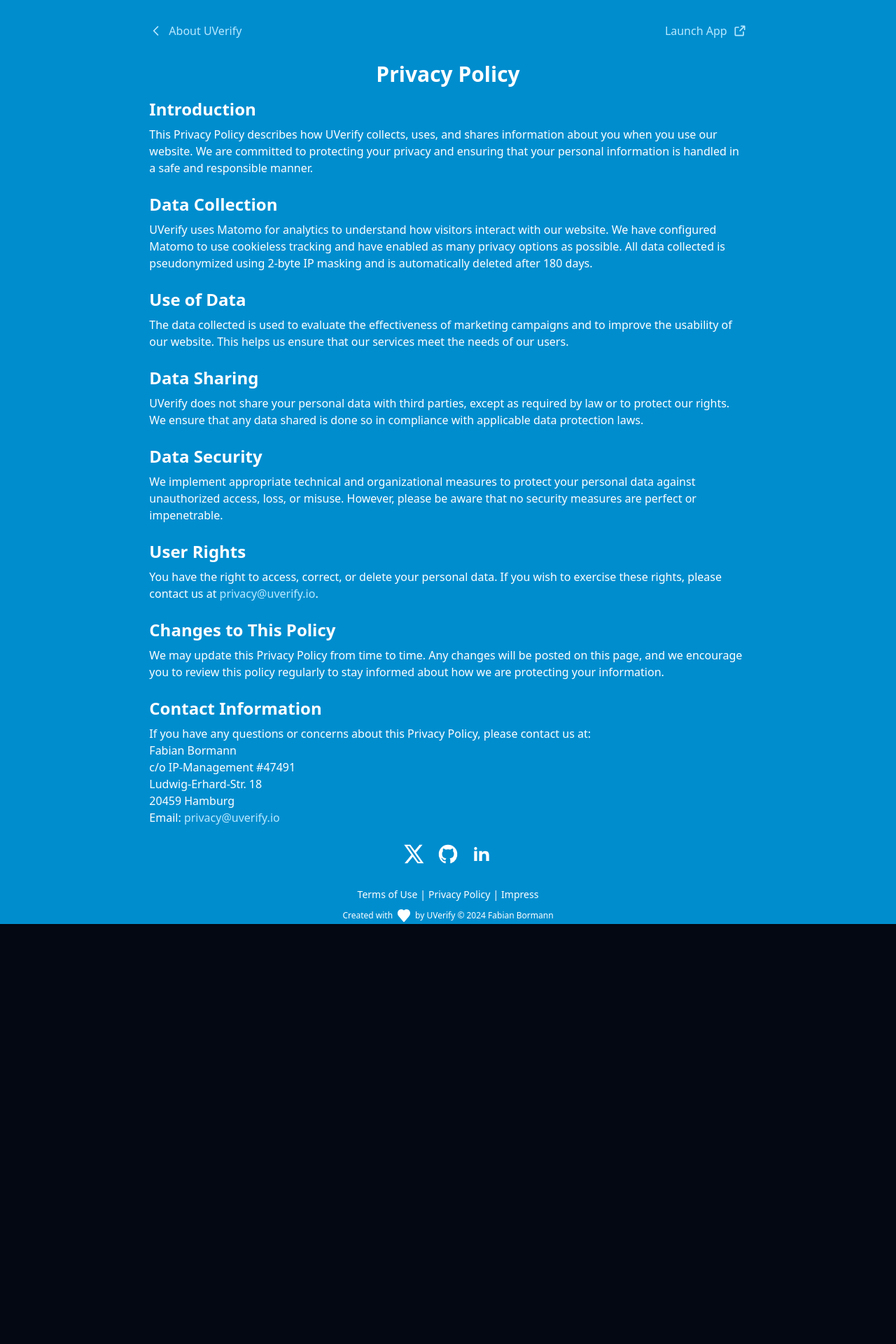
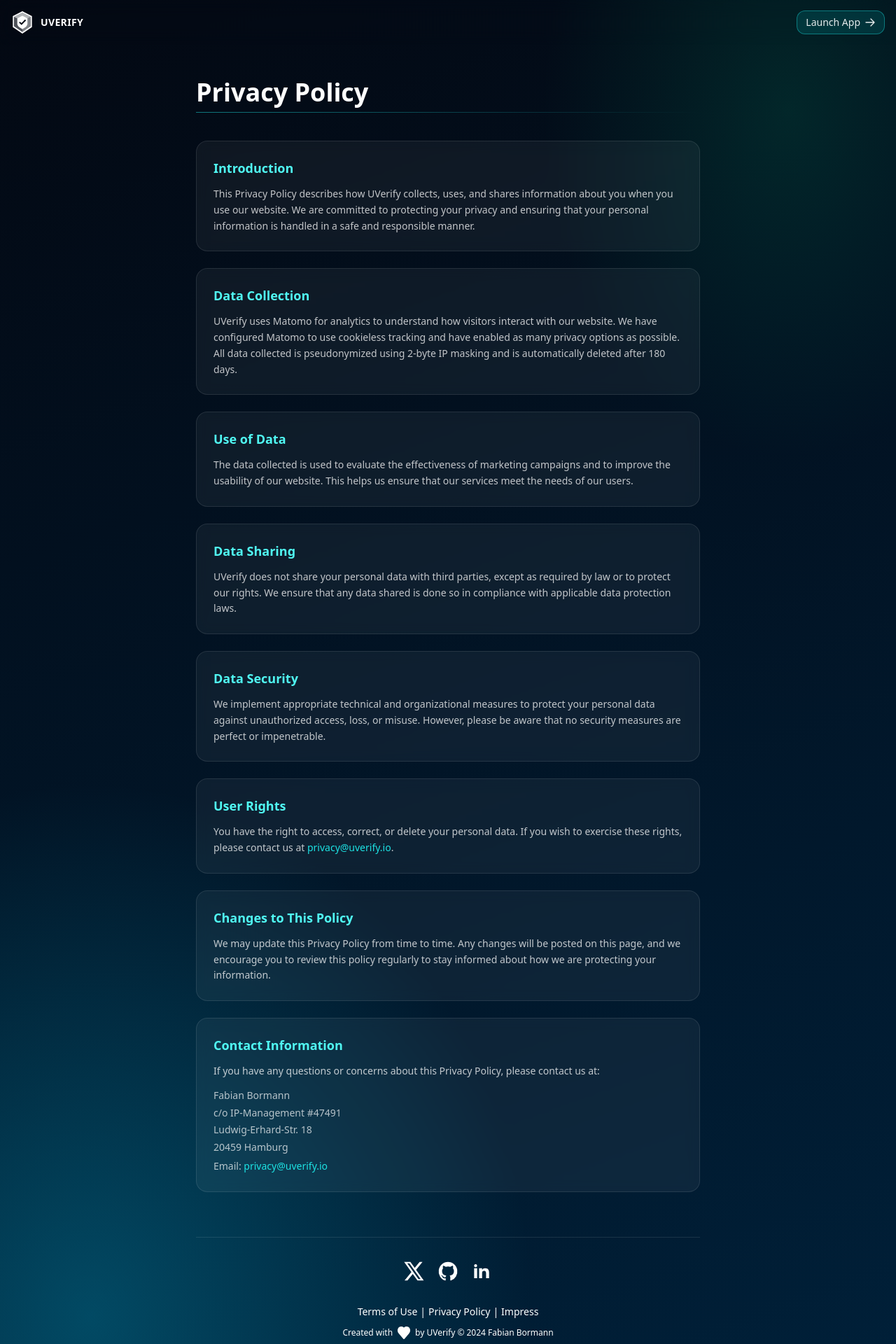
Before and after one commit to UVerify-io/uverify-discovery, a React (Vite) app: page /privacy-policy in a window 1280 px wide. Shown: the top 1920 px of the page at 70% size. Before the commit the page ends 1320 px from the top, so only its background shows below. Built offline with nearby package versions, Linux system fonts and the light colour scheme.

Commit message:
fix: privacy policy link was broken

```diff
--- a/src/pages/PrivacyPolicy.tsx
+++ b/src/pages/PrivacyPolicy.tsx
@@ -1,6 +1,7 @@
 import { Link, useLocation } from 'react-router-dom';
 import Footer from '../components/Footer';
 import { useLayoutEffect } from 'react';
+import Logo from '../assets/uverify.svg';
 
 export default function PrivacyPolicy() {
   const location = useLocation();
@@ -9,155 +10,112 @@
   }, [location.pathname]);
 
   return (
-    <div className="flex flex-col items-center justify-center bg-blue-600 text-white">
-      <div id="privacy-policy" className="w-10/12 mt-8 sm:w-2/3">
-        <div className="mb-8 flex justify-between items-center">
-          <Link
-            to="/"
-            className="flex items-center text-blue-200 hover:underline"
-          >
-            <svg
-              className="w-5 h-5 mr-2"
-              aria-hidden="true"
-              xmlns="http://www.w3.org/2000/svg"
-              width="24"
-              height="24"
-              fill="none"
-              viewBox="0 0 24 24"
-            >
-              <path
-                stroke="currentColor"
-                strokeLinecap="round"
-                strokeLinejoin="round"
-                strokeWidth="2"
-                d="m15 19-7-7 7-7"
-              />
-            </svg>
-            About UVerify
+    <div className="min-h-screen bg-main-gradient text-white">
+      {/* Top bar */}
+      <div className="fixed top-0 left-0 right-0 z-30 flex items-center justify-between px-4 h-16 backdrop-blur-md">
+        <Link to="/" className="flex items-center gap-2.5 group">
+          <img src={Logo} alt="UVerify Logo" className="w-8 h-8 transition-[filter] duration-300 group-hover:animate-logo-glow" />
+          <p className="font-bold text-sm text-white uppercase tracking-wide group-hover:drop-shadow-[0_0_8px_rgba(34,211,238,0.7)] transition-[filter] duration-300">
+            UVerify
+          </p>
         </Link>
         <a
-            className="flex items-center text-blue-200 hover:underline"
           href="https://app.uverify.io"
+          className="flex items-center gap-1.5 border border-cyan-400/40 rounded-xl bg-cyan-500/15 hover:bg-cyan-500/30 px-3 py-1.5 text-sm font-medium text-white/90 transition-all duration-200"
         >
           Launch App
-            <svg
-              className="w-5 h-5 ml-2"
-              xmlns="http://www.w3.org/2000/svg"
-              width="24"
-              height="24"
-              fill="none"
-              viewBox="0 0 24 24"
-            >
-              <path
-                stroke="currentColor"
-                strokeLinecap="round"
-                strokeLinejoin="round"
-                strokeWidth="2"
-                d="M18 14v4.833A1.166 1.166 0 0 1 16.833 20H5.167A1.167 1.167 0 0 1 4 18.833V7.167A1.166 1.166 0 0 1 5.167 6h4.618m4.447-2H20v5.768m-7.889 2.121 7.778-7.778"
-              />
+          <svg className="w-4 h-4" xmlns="http://www.w3.org/2000/svg" fill="none" viewBox="0 0 24 24" strokeWidth={2} stroke="currentColor">
+            <path strokeLinecap="round" strokeLinejoin="round" d="M13.5 4.5L21 12m0 0l-7.5 7.5M21 12H3" />
           </svg>
         </a>
       </div>
 
-        <h1 className="text-3xl font-bold mb-4 text-center">Privacy Policy</h1>
+      <div className="max-w-3xl mx-auto px-6 pt-28 pb-16">
+        <h1 className="text-4xl font-bold mb-2 text-white">Privacy Policy</h1>
+        <div className="h-px bg-gradient-to-r from-cyan-400/50 to-transparent mb-10" />
 
-        <section className="mb-6">
-          <h2 className="text-2xl font-semibold mb-2">Introduction</h2>
-          <p>
+        <div className="space-y-6">
+          <Section title="Introduction">
             This Privacy Policy describes how UVerify collects, uses, and shares
             information about you when you use our website. We are committed to
             protecting your privacy and ensuring that your personal information
             is handled in a safe and responsible manner.
-          </p>
-        </section>
+          </Section>
 
-        <section className="mb-6">
-          <h2 className="text-2xl font-semibold mb-2">Data Collection</h2>
-          <p>
+          <Section title="Data Collection">
             UVerify uses Matomo for analytics to understand how visitors
             interact with our website. We have configured Matomo to use
             cookieless tracking and have enabled as many privacy options as
             possible. All data collected is pseudonymized using 2-byte IP
             masking and is automatically deleted after 180 days.
-          </p>
-        </section>
+          </Section>
 
-        <section className="mb-6">
-          <h2 className="text-2xl font-semibold mb-2">Use of Data</h2>
-          <p>
+          <Section title="Use of Data">
             The data collected is used to evaluate the effectiveness of
             marketing campaigns and to improve the usability of our website.
             This helps us ensure that our services meet the needs of our users.
-          </p>
-        </section>
+          </Section>
 
-        <section className="mb-6">
-          <h2 className="text-2xl font-semibold mb-2">Data Sharing</h2>
-          <p>
+          <Section title="Data Sharing">
             UVerify does not share your personal data with third parties, except
             as required by law or to protect our rights. We ensure that any data
-            shared is done so in compliance with applicable data protection
-            laws.
-          </p>
-        </section>
+            shared is done so in compliance with applicable data protection laws.
+          </Section>
 
-        <section className="mb-6">
-          <h2 className="text-2xl font-semibold mb-2">Data Security</h2>
-          <p>
+          <Section title="Data Security">
             We implement appropriate technical and organizational measures to
             protect your personal data against unauthorized access, loss, or
             misuse. However, please be aware that no security measures are
             perfect or impenetrable.
-          </p>
-        </section>
+          </Section>
 
-        <section className="mb-6">
-          <h2 className="text-2xl font-semibold mb-2">User Rights</h2>
+          <Section title="User Rights">
             <p>
               You have the right to access, correct, or delete your personal data.
               If you wish to exercise these rights, please contact us at{' '}
-            <a href="mailto:privacy@uverify.io" className="text-blue-200">
+              <a href="mailto:privacy@uverify.io" className="text-cyan-400 hover:text-cyan-300 transition-colors">
                 privacy@uverify.io
-            </a>
-            .
+              </a>.
             </p>
-        </section>
+          </Section>
 
-        <section className="mb-6">
-          <h2 className="text-2xl font-semibold mb-2">
-            Changes to This Policy
-          </h2>
-          <p>
+          <Section title="Changes to This Policy">
             We may update this Privacy Policy from time to time. Any changes
             will be posted on this page, and we encourage you to review this
             policy regularly to stay informed about how we are protecting your
             information.
-          </p>
-        </section>
+          </Section>
 
-        <section className="mb-6">
-          <h2 className="text-2xl font-semibold mb-2">Contact Information</h2>
-          <p>
-            If you have any questions or concerns about this Privacy Policy,
-            please contact us at:
-          </p>
-          <address className="not-italic">
-            Fabian Bormann
-            <br />
-            c/o IP-Management #47491
-            <br />
-            Ludwig-Erhard-Str. 18
-            <br />
-            20459 Hamburg
-            <br />
+          <Section title="Contact Information">
+            <p className="mb-3">If you have any questions or concerns about this Privacy Policy, please contact us at:</p>
+            <address className="not-italic text-white/70 space-y-0.5">
+              <div>Fabian Bormann</div>
+              <div>c/o IP-Management #47491</div>
+              <div>Ludwig-Erhard-Str. 18</div>
+              <div>20459 Hamburg</div>
+              <div className="mt-1">
                 Email:{' '}
-            <a href="mailto:privacy@uverify.io" className="text-blue-200">
+                <a href="mailto:privacy@uverify.io" className="text-cyan-400 hover:text-cyan-300 transition-colors">
                   privacy@uverify.io
                 </a>
+              </div>
             </address>
-        </section>
+          </Section>
+        </div>
+
+        <div className="mt-16 pt-8 border-t border-white/10">
           <Footer />
+        </div>
       </div>
     </div>
   );
 }
+
+function Section({ title, children }: { title: string; children: React.ReactNode }) {
+  return (
+    <div className="rounded-2xl border border-white/10 bg-white/5 backdrop-blur-sm p-6">
+      <h2 className="text-lg font-semibold text-cyan-300 mb-3">{title}</h2>
+      <div className="text-white/75 leading-relaxed text-sm">{children}</div>
+    </div>
+  );
+}
--- a/src/pages/TermsOfUse.tsx
+++ b/src/pages/TermsOfUse.tsx
@@ -1,6 +1,7 @@
 import { Link, useLocation } from 'react-router-dom';
 import Footer from '../components/Footer';
 import { useLayoutEffect } from 'react';
+import Logo from '../assets/uverify.svg';
 
 export default function TermsOfUse() {
   const location = useLocation();
@@ -9,102 +10,60 @@
   }, [location.pathname]);
 
   return (
-    <div className="flex items-center justify-center bg-blue-950 text-white">
-      <div className="w-10/12 mt-8 sm:w-2/3">
-        <div className="mb-8 flex justify-between items-center">
-          <Link
-            to="/"
-            className="flex items-center text-blue-500 hover:underline"
-          >
-            <svg
-              xmlns="http://www.w3.org/2000/svg"
-              fill="none"
-              viewBox="0 0 24 24"
-              strokeWidth={1.5}
-              stroke="currentColor"
-              className="w-5 h-5 mr-2"
-            >
-              <path
-                strokeLinecap="round"
-                strokeLinejoin="round"
-                d="M10.5 19.5L3 12m0 0l7.5-7.5M3 12h18"
-              />
-            </svg>
-            Back to Top
+    <div className="min-h-screen bg-main-gradient text-white">
+      {/* Top bar */}
+      <div className="fixed top-0 left-0 right-0 z-30 flex items-center justify-between px-4 h-16 backdrop-blur-md">
+        <Link to="/" className="flex items-center gap-2.5 group">
+          <img src={Logo} alt="UVerify Logo" className="w-8 h-8 transition-[filter] duration-300 group-hover:animate-logo-glow" />
+          <p className="font-bold text-sm text-white uppercase tracking-wide group-hover:drop-shadow-[0_0_8px_rgba(34,211,238,0.7)] transition-[filter] duration-300">
+            UVerify
+          </p>
         </Link>
         <a
-            className="flex items-center text-blue-500 hover:underline"
           href="https://app.uverify.io"
+          className="flex items-center gap-1.5 border border-cyan-400/40 rounded-xl bg-cyan-500/15 hover:bg-cyan-500/30 px-3 py-1.5 text-sm font-medium text-white/90 transition-all duration-200"
         >
           Launch App
-            <svg
-              xmlns="http://www.w3.org/2000/svg"
-              fill="none"
-              viewBox="0 0 24 24"
-              strokeWidth={1.5}
-              stroke="currentColor"
-              className="w-5 h-5 ml-2"
-            >
-              <path
-                strokeLinecap="round"
-                strokeLinejoin="round"
-                d="M13.5 4.5L21 12m0 0l-7.5 7.5M21 12H3"
-              />
+          <svg className="w-4 h-4" xmlns="http://www.w3.org/2000/svg" fill="none" viewBox="0 0 24 24" strokeWidth={2} stroke="currentColor">
+            <path strokeLinecap="round" strokeLinejoin="round" d="M13.5 4.5L21 12m0 0l-7.5 7.5M21 12H3" />
           </svg>
         </a>
       </div>
 
-        <h1 className="text-3xl font-bold mb-4 text-center">Terms of Use</h1>
+      <div className="max-w-3xl mx-auto px-6 pt-28 pb-16">
+        <h1 className="text-4xl font-bold mb-2 text-white">Terms of Use</h1>
+        <div className="h-px bg-gradient-to-r from-cyan-400/50 to-transparent mb-10" />
 
-        <section className="mb-6 mt-8">
-          <h2 className="text-2xl font-semibold mb-2">Introduction</h2>
-          <p>
+        <div className="space-y-6">
+          <Section title="Introduction">
             Welcome to UVerify, a service provided by Fabian Bormann. By
             accessing or using our website, you agree to comply with and be
             bound by the following terms and conditions. Please review these
             terms carefully. If you do not agree with these terms, you should
             not use this website.
-          </p>
-        </section>
+          </Section>
 
-        <section className="mb-6">
-          <h2 className="text-2xl font-semibold mb-2">Contact Information</h2>
-          <p className="mb-2">
-            For any questions or concerns regarding these terms, please contact:
-          </p>
-          <address className="not-italic">
-            Email:{' '}
-            <a href="mailto:contact@uverify.io" className="text-blue-500">
-              contact@uverify.io
-            </a>
-            <br />
-            Fabian Bormann
-            <br />
-            c/o IP-Management #47491
-            <br />
-            Ludwig-Erhard-Str. 18
-            <br />
-            20459 Hamburg
+          <Section title="Contact Information">
+            <p className="mb-3">For any questions or concerns regarding these terms, please contact:</p>
+            <address className="not-italic text-white/70 space-y-0.5">
+              <div>Email: <a href="mailto:contact@uverify.io" className="text-cyan-400 hover:text-cyan-300 transition-colors">contact@uverify.io</a></div>
+              <div>Fabian Bormann</div>
+              <div>c/o IP-Management #47491</div>
+              <div>Ludwig-Erhard-Str. 18</div>
+              <div>20459 Hamburg</div>
             </address>
-        </section>
+          </Section>
 
-        <section className="mb-6">
-          <h2 className="text-2xl font-semibold mb-2">
-            Description of Service
-          </h2>
-          <p>
+          <Section title="Description of Service">
             UVerify allows users to place hashes of raw text data or files on
             the Cardano blockchain. This service enables users to verify whether
             a document has been previously uploaded, ensuring its integrity and
             authenticity. Additionally, UVerify offers a white-label solution
-            for certificate sites, allowing customization for different
-            customers.
-          </p>
-        </section>
+            for certificate sites, allowing customization for different customers.
+          </Section>
 
-        <section className="mb-6">
-          <h2 className="text-2xl font-semibold mb-2">User Obligations</h2>
-          <ul className="list-disc list-outside">
+          <Section title="User Obligations">
+            <ul className="space-y-2 list-disc list-outside ml-4">
               <li>
                 Users must ensure that any metadata added to the blockchain is
                 appropriate and lawful. As blockchain data is immutable, users are
@@ -115,11 +74,10 @@
                 terms, although it cannot remove content from the blockchain.
               </li>
             </ul>
-        </section>
+          </Section>
 
-        <section className="mb-6">
-          <h2 className="text-2xl font-semibold mb-2">Account Information</h2>
-          <ul className="list-disc list-outside">
+          <Section title="Account Information">
+            <ul className="space-y-2 list-disc list-outside ml-4">
               <li>
                 Users access UVerify services through their Cardano wallet, with
                 no traditional account creation required.
@@ -129,11 +87,10 @@
                 the Cardano network.
               </li>
             </ul>
-        </section>
+          </Section>
 
-        <section className="mb-6">
-          <h2 className="text-2xl font-semibold mb-2">Intellectual Property</h2>
-          <ul className="list-disc list-outside">
+          <Section title="Intellectual Property">
+            <ul className="space-y-2 list-disc list-outside ml-4">
               <li>
                 All content, trademarks, and data on this website, including but
                 not limited to software, databases, text, graphics, icons, and
@@ -146,28 +103,19 @@
                 (GPLv3). Users are free to use, modify, and distribute this
                 software in accordance with the terms of the GPLv3 license. For
                 more details, please refer to the{' '}
-              <a
-                href="https://www.gnu.org/licenses/gpl-3.0.en.html"
-                className="text-blue-500"
-              >
+                <a href="https://www.gnu.org/licenses/gpl-3.0.en.html" className="text-cyan-400 hover:text-cyan-300 transition-colors">
                   GPLv3 license
-              </a>
-              .
+                </a>.
               </li>
             </ul>
-        </section>
+          </Section>
 
-        <section className="mb-6">
-          <h2 className="text-2xl font-semibold mb-2">
-            External Links and Third-Party Services
-          </h2>
-          <ul className="list-disc list-outside">
+          <Section title="External Links and Third-Party Services">
+            <ul className="space-y-2 list-disc list-outside ml-4">
               <li>
                 UVerify may provide links to external websites, such as{' '}
-              <a href="https://cexplorer.io/" className="text-blue-500">
-                cexplorer.io
-              </a>
-              , to display on-chain data. These links are provided for your
+                <a href="https://cexplorer.io/" className="text-cyan-400 hover:text-cyan-300 transition-colors">cexplorer.io</a>,
+                to display on-chain data. These links are provided for your
                 convenience and informational purposes only.
               </li>
               <li>
@@ -181,13 +129,10 @@
                 from your use of third-party websites or services.
               </li>
             </ul>
-        </section>
+          </Section>
 
-        <section className="mb-6">
-          <h2 className="text-2xl font-semibold mb-2">
-            Disclaimers and Limitation of Liability
-          </h2>
-          <ul className="list-disc list-outside">
+          <Section title="Disclaimers and Limitation of Liability">
+            <ul className="space-y-2 list-disc list-outside ml-4">
               <li>
                 UVerify provides the service "as is" and makes no representations
                 or warranties of any kind, express or implied, regarding the
@@ -200,31 +145,37 @@
                 indirect, incidental, punitive, and consequential damages.
               </li>
             </ul>
-        </section>
+          </Section>
 
-        <section className="mb-6">
-          <h2 className="text-2xl font-semibold mb-2">Governing Law</h2>
-          <p>
+          <Section title="Governing Law">
             These terms and conditions are governed by and construed in
             accordance with the laws of Germany. You agree that any legal action
             or proceeding between you and UVerify for any purpose concerning
             these terms or the parties' obligations hereunder shall be brought
             exclusively in a court of competent jurisdiction sitting in
             Hannover, Niedersachsen, Germany.
-          </p>
-        </section>
+          </Section>
 
-        <section className="mb-6">
-          <h2 className="text-2xl font-semibold mb-2">Modification of Terms</h2>
-          <p>
+          <Section title="Modification of Terms">
             UVerify reserves the right to change these terms at any time. Any
             changes will be posted on this page, and it is your responsibility
-            to review these terms regularly to ensure you are aware of any
-            changes.
-          </p>
-        </section>
+            to review these terms regularly to ensure you are aware of any changes.
+          </Section>
+        </div>
+
+        <div className="mt-16 pt-8 border-t border-white/10">
           <Footer />
+        </div>
       </div>
     </div>
   );
 }
+
+function Section({ title, children }: { title: string; children: React.ReactNode }) {
+  return (
+    <div className="rounded-2xl border border-white/10 bg-white/5 backdrop-blur-sm p-6">
+      <h2 className="text-lg font-semibold text-cyan-300 mb-3">{title}</h2>
+      <div className="text-white/75 leading-relaxed text-sm">{children}</div>
+    </div>
+  );
+}
```
Also changed, not shown: index.html (+12 -0 lines), public/404.html (added, +17 -0 lines), tailwind.config.js (+13 -0 lines). Lines whose indentation alone changed are shown as unchanged.
